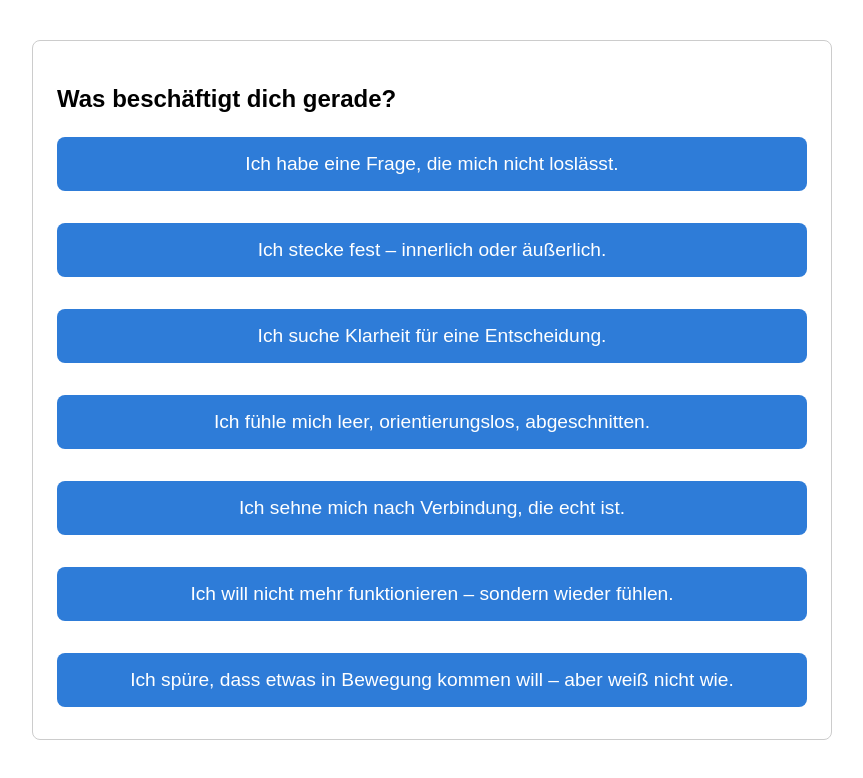
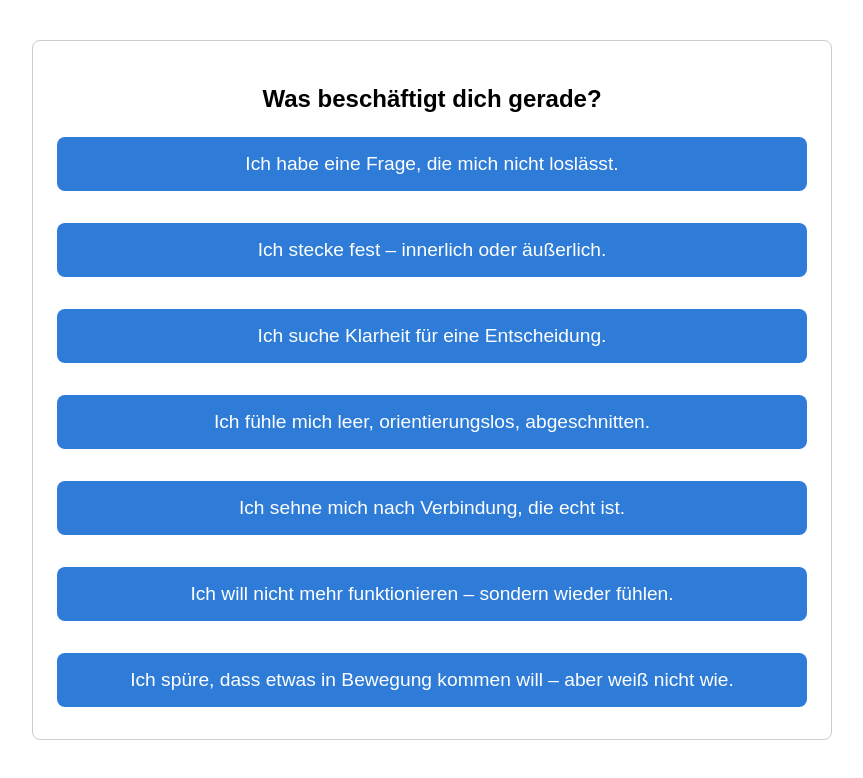
Before and after one commit to trehehaeuser/format-finder, a React (Vite) app: page / in a window 1280 px wide. Shown: the top 778 px of the page, without its empty margins (208-1071 px from the left). Built offline with nearby package versions, Linux system fonts and the light colour scheme.

Commit message:
Update formatfinder.css

```diff
--- a/src/styles/formatfinder.css
+++ b/src/styles/formatfinder.css
@@ -48,3 +48,7 @@
   text-decoration: none;
   font-weight: bold;
 }
+
+.ff-heading {
+  text-align: center;
+}
```
